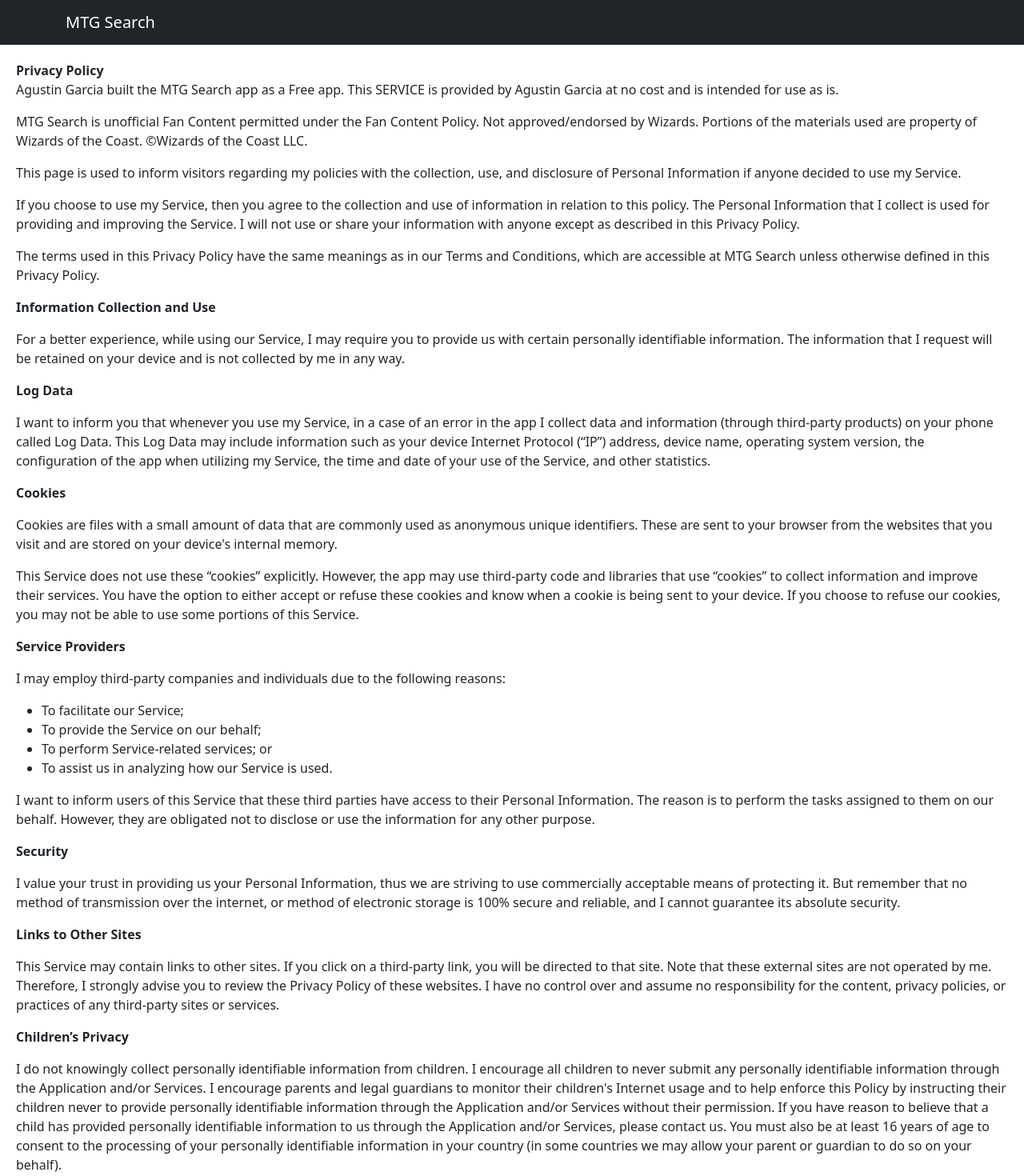
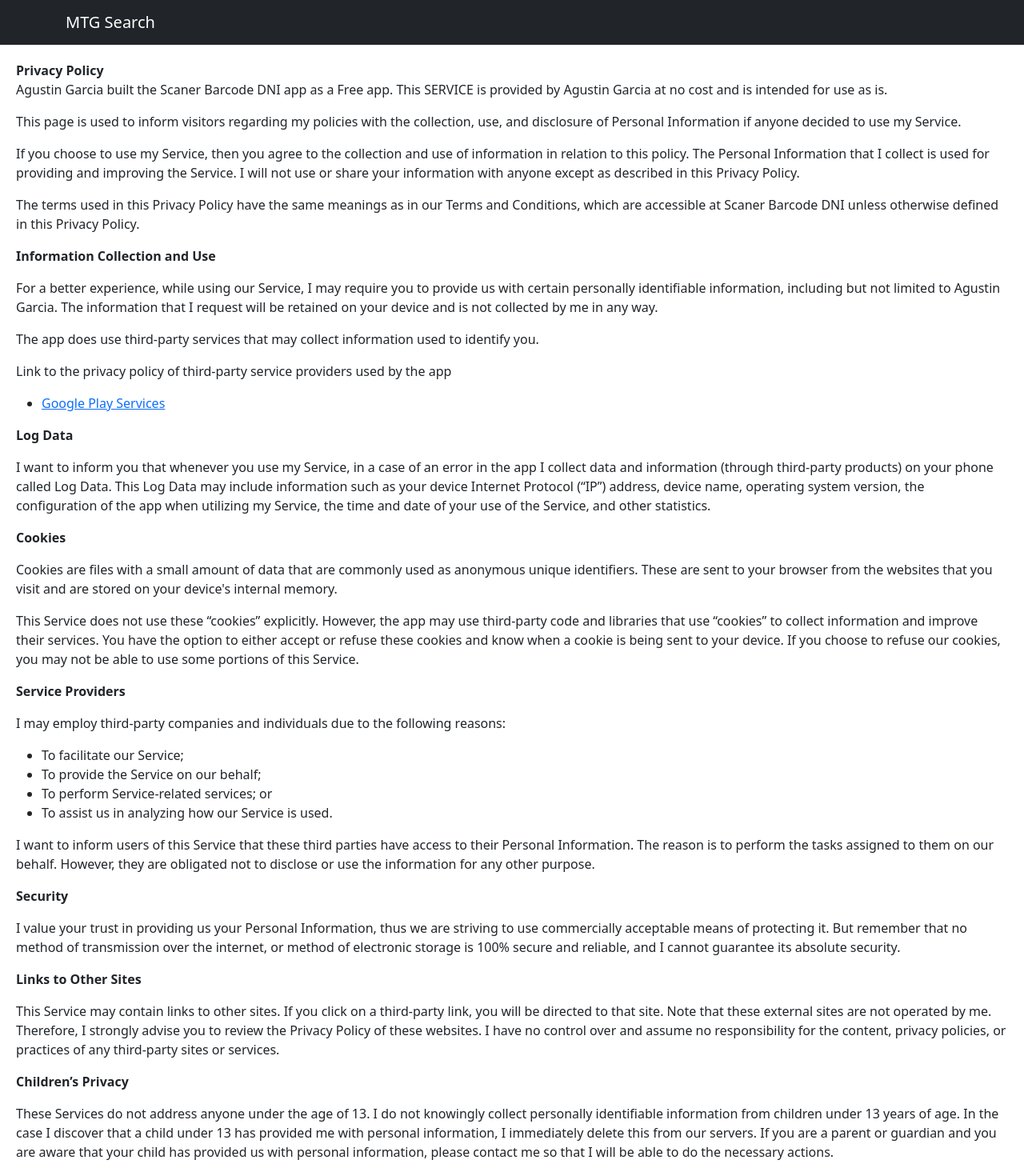
Before and after one commit to AgustinGarciaDev/MGT-React, a React (Vite) app: page / in a window 1280 px wide. Shown: the top 1470 px of the page at 80% size. Built offline with nearby package versions, Linux system fonts and the light colour scheme.

Commit message:
Update Home.jsx

```diff
--- a/src/Component/Home.jsx
+++ b/src/Component/Home.jsx
@@ -2,17 +2,12 @@
 const Home = () => {
    return(
     <div className="containerPrivacity">
-    <strong>Privacy Policy</strong>
-     <p>
-                  Agustin Garcia built the MTG Search app as
+    <strong>Privacy Policy</strong> <p>
+Agustin Garcia built the Scaner Barcode DNI app as
 a Free app. This SERVICE is provided by
 Agustin Garcia at no cost and is intended for use as
 is.
-                </p>
-                <p>
-                MTG Search is unofficial Fan Content permitted under the Fan Content Policy. Not approved/endorsed by Wizards. Portions of the materials used are property of Wizards of the Coast. ©Wizards of the Coast LLC.
-                </p>
-                 <p>
+</p> <p>
 This page is used to inform visitors regarding my
 policies with the collection, use, and disclosure of Personal
 Information if anyone decided to use my Service.
@@ -25,13 +20,19 @@
 </p> <p>
 The terms used in this Privacy Policy have the same meanings
 as in our Terms and Conditions, which are accessible at
-                  MTG Search unless otherwise defined in this Privacy Policy.
+Scaner Barcode DNI unless otherwise defined in this Privacy Policy.
 </p> <p><strong>Information Collection and Use</strong></p> <p>
 For a better experience, while using our Service, I
 may require you to provide us with certain personally
-                  identifiable information. The information that
+identifiable information, including but not limited to Agustin Garcia. The information that
 I request will be retained on your device and is not collected by me in any way.
-                </p> <p><strong>Log Data</strong></p> <p>
+</p> <div><p>
+The app does use third-party services that may collect
+information used to identify you.
+</p> <p>
+Link to the privacy policy of third-party service providers used
+by the app
+</p> <ul><li><a href="https://www.google.com/policies/privacy/" target="_blank" rel="noopener noreferrer">Google Play Services</a></li></ul></div> <p><strong>Log Data</strong></p> <p>
 I want to inform you that whenever you
 use my Service, in a case of an error in the app
 I collect data and information (through third-party
@@ -80,25 +81,22 @@
 privacy policies, or practices of any third-party sites or
 services.
 </p> <p><strong>Children’s Privacy</strong></p> <div><p>
+These Services do not address anyone under the age of 13.
 I do not knowingly collect personally
-                    identifiable information from children. I
-                    encourage all children to never submit any personally
-                    identifiable information through
-                    the Application and/or Services.
-                    I encourage parents and legal guardians to monitor
-                    their children's Internet usage and to help enforce this Policy by instructing
-                    their children never to provide personally identifiable information through the Application and/or Services without their permission. If you have reason to believe that a child
-                    has provided personally identifiable information to us through the Application and/or Services,
-                    please contact us. You must also be at least 16 years of age to consent to the processing
-                    of your personally identifiable information in your country (in some countries we may allow your parent
-                    or guardian to do so on your behalf).
+identifiable information from children under 13 years of age. In the case
+I discover that a child under 13 has provided
+me with personal information, I immediately
+delete this from our servers. If you are a parent or guardian
+and you are aware that your child has provided us with
+personal information, please contact me so that
+I will be able to do the necessary actions.
 </p></div> <p><strong>Changes to This Privacy Policy</strong></p> <p>
 I may update our Privacy Policy from
 time to time. Thus, you are advised to review this page
 periodically for any changes. I will
 notify you of any changes by posting the new Privacy Policy on
 this page.
-                </p> <p>This policy is effective as of 2022-12-05</p> <p><strong>Contact Us</strong></p> <p>
+</p> <p>This policy is effective as of 2023-10-25</p> <p><strong>Contact Us</strong></p> <p>
 If you have any questions or suggestions about my
 Privacy Policy, do not hesitate to contact me at infostudioapp@gmail.com.
 </p> <p>This privacy policy page was created at <a href="https://privacypolicytemplate.net" target="_blank" rel="noopener noreferrer">privacypolicytemplate.net </a>and modified/generated by <a href="https://app-privacy-policy-generator.nisrulz.com/" target="_blank" rel="noopener noreferrer">App Privacy Policy Generator</a></p>
```
Lines whose indentation alone changed are shown as unchanged.
